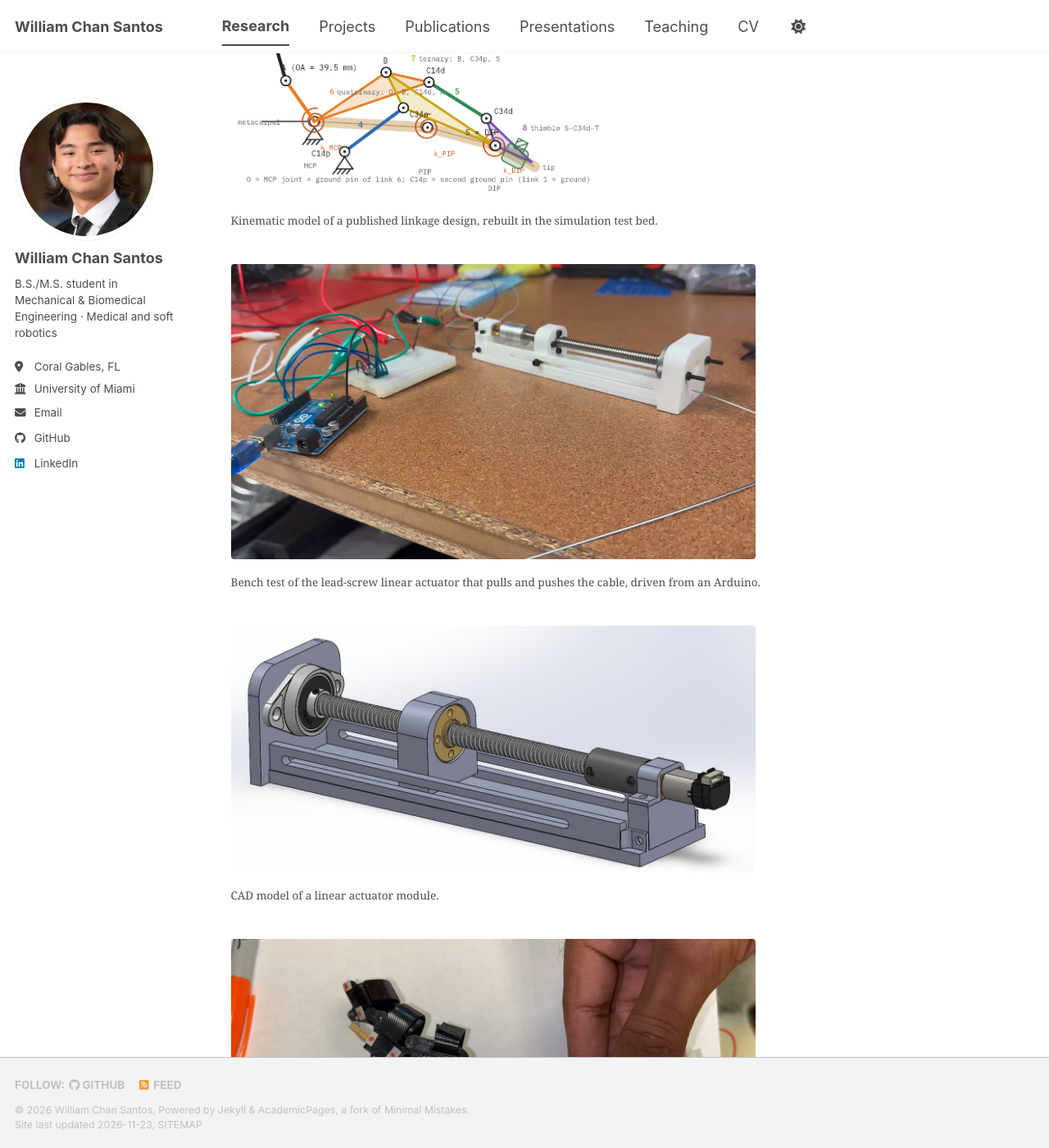
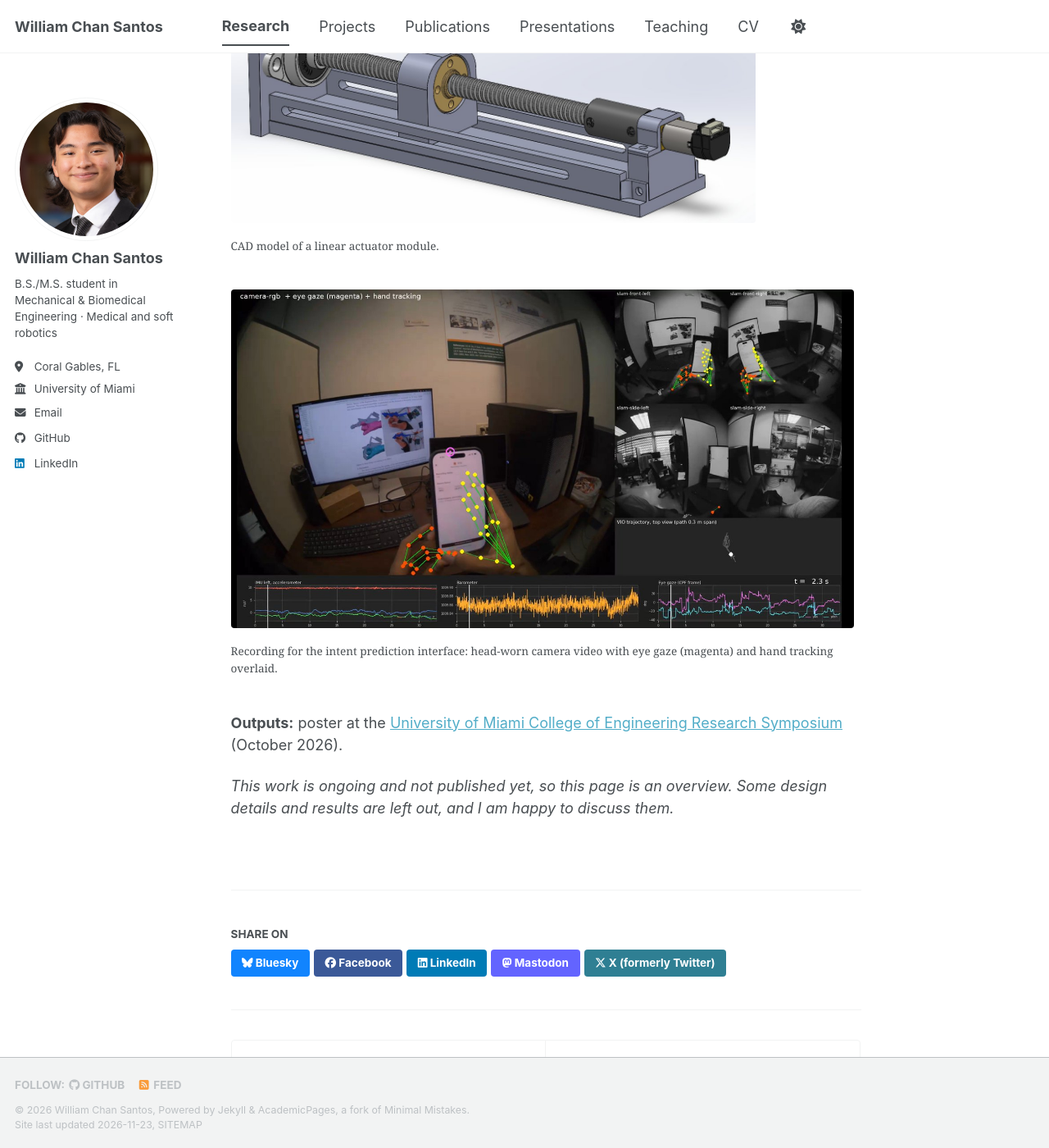
Before and after one commit to williamchansantos/williamchansantos.github.io, a Jekyll site: the page built from _portfolio/01-assistive-hand-exoskeleton.md, in a window 1280 px wide and 1400 px high, scrolled down 1499 px. Shown: the whole window at 82% size. Built offline with Jekyll 4.4.1, drawn with Linux system fonts in a browser that asks for light colours; a style sheet for code colours, icons or effects is not loaded; some of the changed text lies outside the part shown.

Commit message:
Trim exoskeleton page figures

```diff
--- a/_portfolio/01-assistive-hand-exoskeleton.md
+++ b/_portfolio/01-assistive-hand-exoskeleton.md
@@ -24,28 +24,8 @@ Many hand exoskeleton designs have been published, but they are rarely compared
 * **Intent prediction:** a gaze-based interface that identifies the object the user is looking at and the grasp it requires. I am exploring a CNN-based detector for object identification and a recurrent or transformer model for grasp prediction.
 
 <figure>
-  <img src="/images/portfolio/hand-exoskeleton/kinematic-model.png" alt="Kinematic model of a linkage-driven finger exoskeleton" style="max-width:640px">
-  <figcaption>Kinematic model of a published linkage design, rebuilt in the simulation test bed.</figcaption>
-</figure>
-
-<figure>
-  <img src="/images/portfolio/hand-exoskeleton/actuator-bench-test.jpg" alt="Lead-screw linear actuator on the bench with an Arduino" style="max-width:640px">
-  <figcaption>Bench test of the lead-screw linear actuator that pulls and pushes the cable, driven from an Arduino.</figcaption>
-</figure>
-
-<figure>
   <img src="/images/portfolio/hand-exoskeleton/actuator-cad.jpg" alt="Linear actuator CAD model" style="max-width:640px">
   <figcaption>CAD model of a linear actuator module.</figcaption>
-</figure>
-
-<figure>
-  <img src="/images/portfolio/hand-exoskeleton/linkage-prototype.jpg" alt="Finger prototype of a rigid linkage design with tracking markers" style="max-width:640px">
-  <figcaption>Finger prototype of a rigid linkage design, with markers for tracking joint motion.</figcaption>
-</figure>
-
-<figure>
-  <img src="/images/portfolio/hand-exoskeleton/phantom-finger-cad.png" alt="CAD model of the phantom finger, straight and flexed" style="max-width:560px">
-  <figcaption>CAD model of the phantom finger used to test prototypes, shown straight and flexed.</figcaption>
 </figure>
 
 <figure>
```
Also changed, not shown: images/portfolio/hand-exoskeleton/actuator-bench-test.jpg (deleted), images/portfolio/hand-exoskeleton/kinematic-model.png (deleted), images/portfolio/hand-exoskeleton/linkage-prototype.jpg (deleted), images/portfolio/hand-exoskeleton/phantom-finger-cad.png (deleted).
